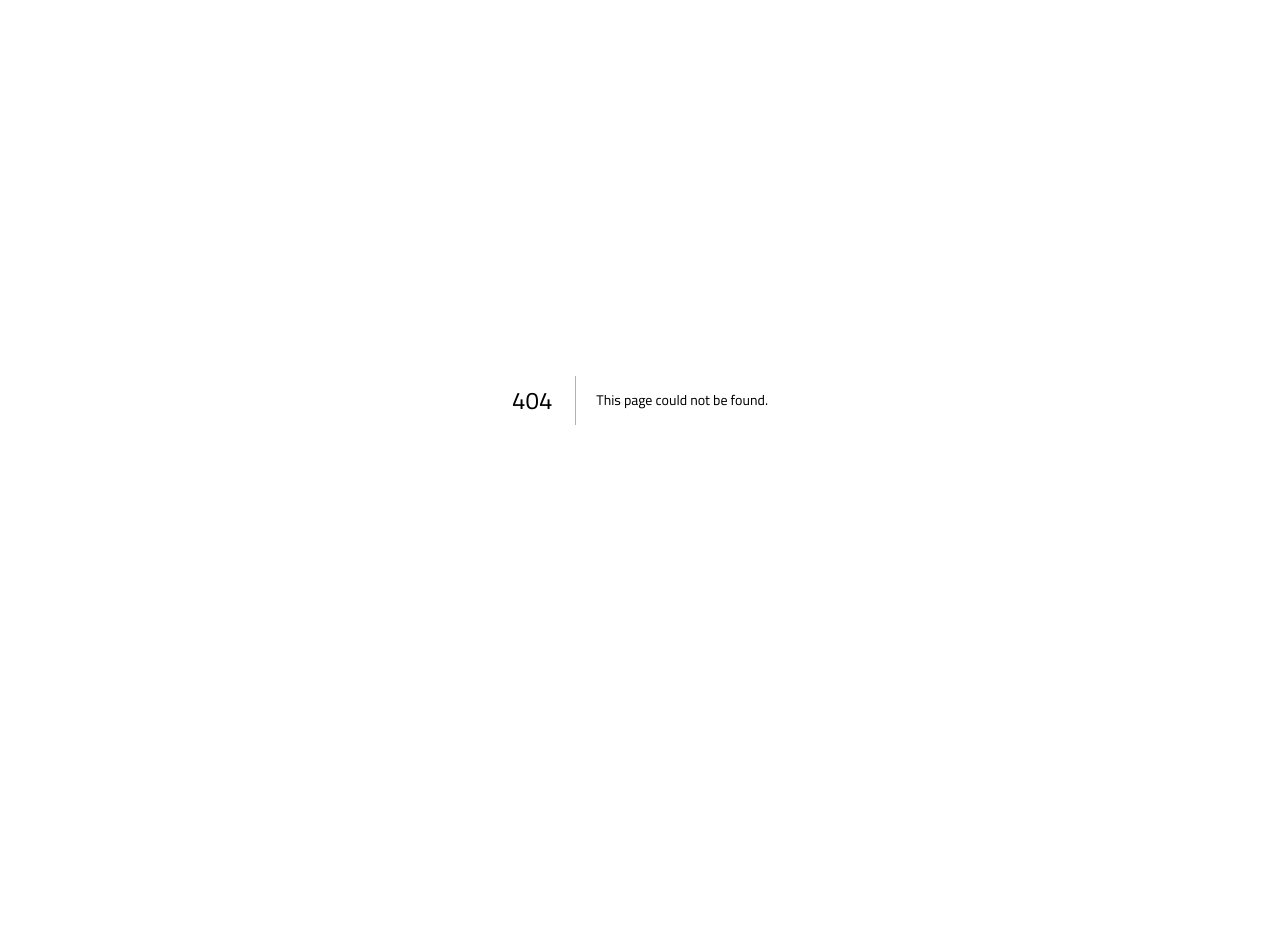
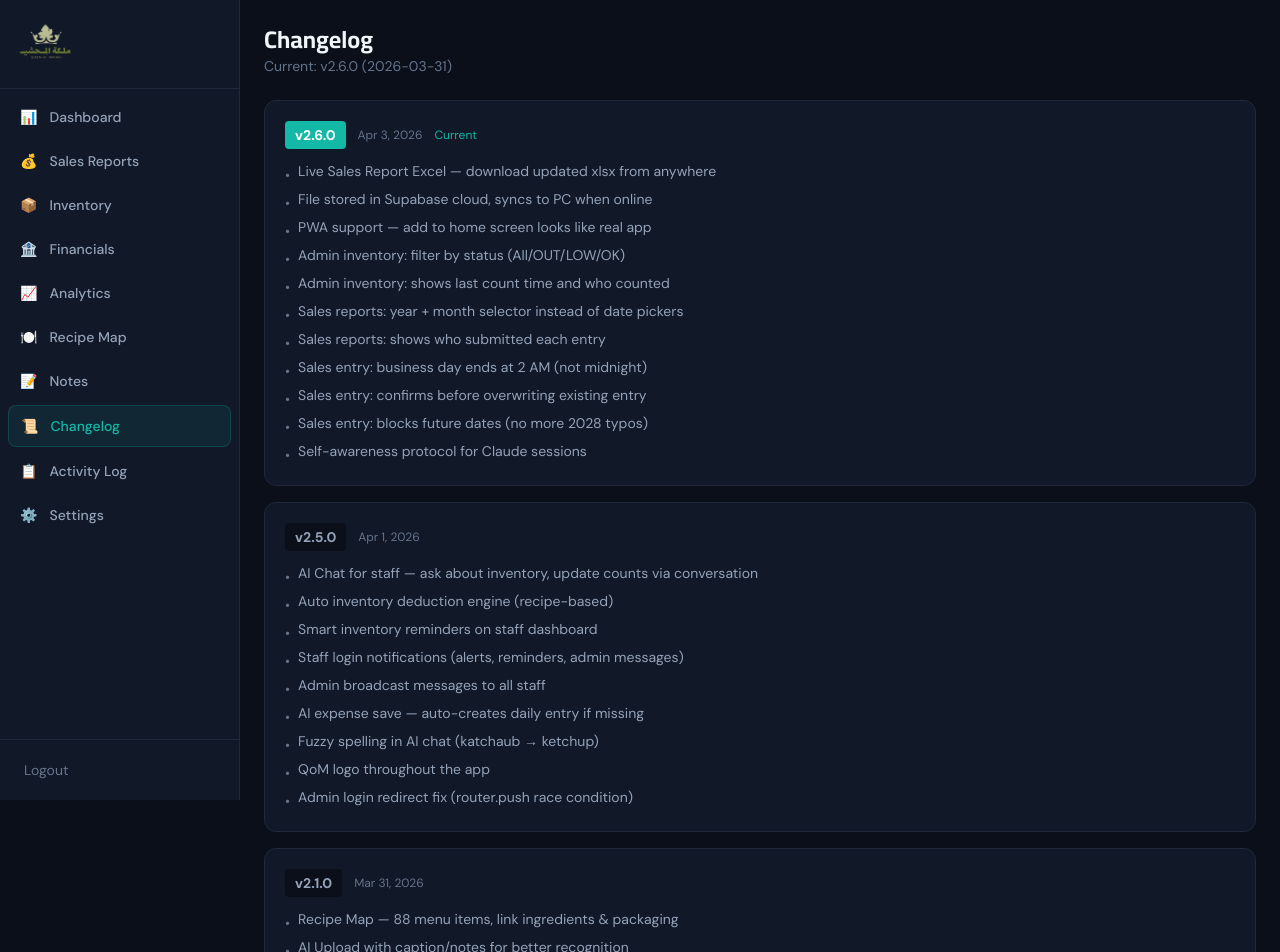
Before and after one commit to originallafa-cmd/qom-app, a Next.js app: page /admin/changelog in a window 1280 px wide. Before the commit this address had no page. Shown: the top 952 px of the page. Before the commit the page ends 800 px from the top, so only its background shows below. Built offline with nearby package versions, Linux system fonts and the light colour scheme.

Commit message:
Admin changelog page — full version history with all updates and fixes

```diff
--- /dev/null
+++ b/src/app/admin/changelog/page.tsx
@@ -0,0 +1,165 @@
+"use client";
+
+import { APP_VERSION, APP_BUILD_DATE } from "@/lib/version";
+
+const CHANGELOG = [
+  {
+    version: "2.6.0",
+    date: "Apr 3, 2026",
+    changes: [
+      "Live Sales Report Excel — download updated xlsx from anywhere",
+      "File stored in Supabase cloud, syncs to PC when online",
+      "PWA support — add to home screen looks like real app",
+      "Admin inventory: filter by status (All/OUT/LOW/OK)",
+      "Admin inventory: shows last count time and who counted",
+      "Sales reports: year + month selector instead of date pickers",
+      "Sales reports: shows who submitted each entry",
+      "Sales entry: business day ends at 2 AM (not midnight)",
+      "Sales entry: confirms before overwriting existing entry",
+      "Sales entry: blocks future dates (no more 2028 typos)",
+      "Self-awareness protocol for Claude sessions",
+    ],
+  },
+  {
+    version: "2.5.0",
+    date: "Apr 1, 2026",
+    changes: [
+      "AI Chat for staff — ask about inventory, update counts via conversation",
+      "Auto inventory deduction engine (recipe-based)",
+      "Smart inventory reminders on staff dashboard",
+      "Staff login notifications (alerts, reminders, admin messages)",
+      "Admin broadcast messages to all staff",
+      "AI expense save — auto-creates daily entry if missing",
+      "Fuzzy spelling in AI chat (katchaub → ketchup)",
+      "QoM logo throughout the app",
+      "Admin login redirect fix (router.push race condition)",
+    ],
+  },
+  {
+    version: "2.1.0",
+    date: "Mar 31, 2026",
+    changes: [
+      "Recipe Map — 88 menu items, link ingredients & packaging",
+      "AI Upload with caption/notes for better recognition",
+      "Camera viewfinder — full screen, portrait mode",
+      "Chat input on AI review screen",
+    ],
+  },
+  {
+    version: "2.0.0",
+    date: "Mar 31, 2026",
+    changes: [
+      "AI Upload — photo → Claude Vision → extract → confirm → save",
+      "Supports Z reports, expense receipts, delivery invoices, inventory photos",
+      "Bilingual AI (English + Filipino)",
+    ],
+  },
+  {
+    version: "1.6.0",
+    date: "Mar 31, 2026",
+    changes: [
+      "Vault Brain — persistent AI memory synced via Obsidian",
+      "Live State, AI Memory, Daily summaries auto-generated",
+      "Cloud Notes — create/edit markdown from anywhere",
+    ],
+  },
+  {
+    version: "1.5.0",
+    date: "Mar 31, 2026",
+    changes: [
+      "Excel export on all admin pages (Sales, Inventory, Financials, Analytics, Activity)",
+      "Multi-sheet exports for Financials and Analytics",
+    ],
+  },
+  {
+    version: "1.4.0",
+    date: "Mar 31, 2026",
+    changes: [
+      "Full security audit — 34 findings, ALL fixed",
+      "Supabase RLS on all 19 tables",
+      "iron-session signed cookies",
+      "Rate limiting on login (5/5min/IP)",
+      "Auth on all API routes",
+      "Form labels for accessibility",
+      "Stable React keys, next/font, N+1 fix",
+    ],
+  },
+  {
+    version: "1.3.0",
+    date: "Mar 31, 2026",
+    changes: [
+      "Manager login (Mohamed PIN, direct entry)",
+      "Staff dashboard with greeting and quick actions",
+      "Forced PIN change on first login",
+      "Staff name shown in header after login",
+      "Admin Activity Log page",
+      "Mobile responsive admin (hamburger menu)",
+      "Staff help page (bilingual EN/Filipino)",
+    ],
+  },
+  {
+    version: "1.2.0",
+    date: "Mar 31, 2026",
+    changes: [
+      "Telegram bot with inline buttons and visual bars",
+      "Vercel deployment with GitHub auto-deploy",
+      "Staff inventory optimized (collapsible categories)",
+    ],
+  },
+  {
+    version: "1.0.0",
+    date: "Mar 31, 2026",
+    changes: [
+      "Phase 1: Staff portal + Admin dashboard + Sales reports",
+      "Phase 2: Inventory management (149 items)",
+      "Phase 3: Financials (P&L, ADCB bank, equity, expenses)",
+      "Phase 4: Analytics (heatmap, trends, channels)",
+      "Phase 5: MCP server (18 tools) + Vault sync",
+      "Phase 6: Data migration (132 days, 2402 orders)",
+      "Phase 7: Automation (alerts, daily reports, notifications)",
+      "15 database tables, Supabase PostgreSQL (Mumbai)",
+      "Dark admin theme, light staff theme, bilingual",
+    ],
+  },
+];
+
+export default function AdminChangelog() {
+  return (
+    <div className="space-y-6">
+      <div>
+        <h1 className="text-2xl font-bold text-admin-text font-[family-name:var(--font-cairo)]">
+          Changelog
+        </h1>
+        <p className="text-sm text-admin-text3">
+          Current: v{APP_VERSION} ({APP_BUILD_DATE})
+        </p>
+      </div>
+
+      <div className="space-y-4">
+        {CHANGELOG.map((release) => (
+          <div key={release.version} className="bg-admin-card rounded-xl border border-admin-border p-5">
+            <div className="flex items-center gap-3 mb-3">
+              <span className={`text-sm font-bold px-2.5 py-1 rounded ${
+                release.version === APP_VERSION ? "bg-teal text-white" : "bg-admin-bg text-admin-text2"
+              }`}>
+                v{release.version}
+              </span>
+              <span className="text-xs text-admin-text3">{release.date}</span>
+              {release.version === APP_VERSION && (
+                <span className="text-xs text-teal">Current</span>
+              )}
+            </div>
+            <ul className="space-y-1">
+              {release.changes.map((change, i) => (
+                <li key={i} className="text-sm text-admin-text2 flex gap-2">
+                  <span className="text-admin-text3 mt-1">•</span>
+                  <span>{change}</span>
+                </li>
+              ))}
+            </ul>
+          </div>
+        ))}
+      </div>
+    </div>
+  );
+}
--- a/src/app/admin/layout.tsx
+++ b/src/app/admin/layout.tsx
@@ -12,6 +12,7 @@ const navItems = [
   { href: "/admin/analytics", label: "Analytics", icon: "📈" },
   { href: "/admin/recipes", label: "Recipe Map", icon: "🍽️" },
   { href: "/admin/notes", label: "Notes", icon: "📝" },
+  { href: "/admin/changelog", label: "Changelog", icon: "📜" },
   { href: "/admin/activity", label: "Activity Log", icon: "📋" },
   { href: "/admin/settings", label: "Settings", icon: "⚙️" },
 ];
```
